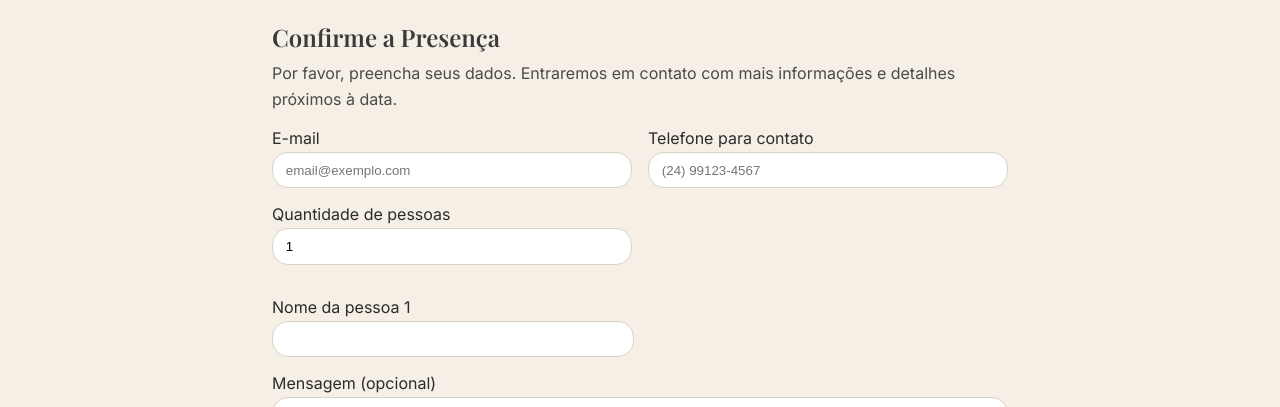
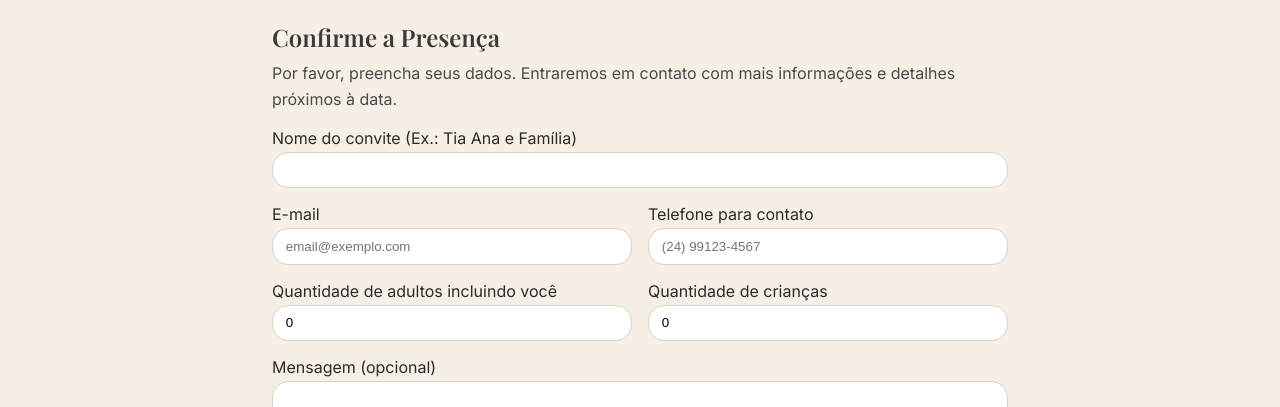
Before and after one commit to PauloEduardoCoelho/casamentoantonioisabella, a React (Vite) app: page / in a window 1280 px wide. Shown: the part 3660-4067 px from the top of the page. Built offline with nearby package versions, Linux system fonts and the light colour scheme.

Commit message:
revertendo as funções do formulário para o ponto ideal e inicial

```diff
--- a/src/App.jsx
+++ b/src/App.jsx
@@ -200,43 +200,31 @@ export default function App(){
   const onSubmitRSVP = async (e) => {
     e.preventDefault();
 
+    const nomeConvite = e.target.nomeConvite.value;
     const email = e.target.email.value;
     const telefone = e.target.telefone.value;
+    const adultos = e.target.adultos.value;
+    const criancas = e.target.criancas.value;
     const mensagem = e.target.mensagem.value;
 
-  const nomesSan = names.map(n => (n || "").trim()).filter(Boolean);
-  if (nomesSan.length !== peopleCount) {
-    alert(`Por favor, preencha os ${peopleCount} nome(s).`);
-    return;
-  }
-
     const formData = new URLSearchParams();
+    formData.append("nomeConvite", nomeConvite);
     formData.append("email", email);
     formData.append("telefone", telefone);
-  formData.append("pessoas", String(peopleCount));
-  formData.append("nomes", JSON.stringify(nomesSan));
+    formData.append("adultos", adultos);
+    formData.append("criancas", criancas);
     formData.append("mensagem", mensagem);
 
     try {
-    const response = await fetch(WEB_APP_URL, {
+      const response = await fetch("https://script.google.com/macros/s/AKfycbwaLVG-c7xQhGRsHPukpVkbdVKNY8Tugilb2iTfn3emmNoi4qI8tA_NVaBY__d8K64/exec", {
         method: "POST",
-      headers: {
-        "Content-Type": "application/x-www-form-urlencoded"
-      },
-      body: formData.toString(),
-      redirect: "follow",
+        body: formData,
       });
 
-    let ok = false;
-    try {
       const result = await response.json();
-      ok = result?.result === "success";
-    } catch {
-      ok = response.ok;
-    }
-
-    if (ok) {
+      if (result.result === "success") {
         setRsvpSent(true);
+        // (opcional) e.target.reset();
       } else {
         alert("Erro ao enviar os dados.");
       }
@@ -390,6 +378,10 @@ const onSubmitRSVP = async (e) => {
             </div>
           ) : (
             <form onSubmit={onSubmitRSVP} className="grid2 gap-4">
+              <label className="muted span2">Nome do convite (Ex.: Tia Ana e Família)
+                <input name="nomeConvite" required className="input mt-1" />
+              </label>
+
               <label className="muted">E-mail
                 <input
                   type="email"
@@ -410,41 +402,25 @@ const onSubmitRSVP = async (e) => {
                 />
               </label>
 
-              <label className="muted">
-                Quantidade de pessoas
+              <label className="muted">Quantidade de adultos incluindo você
                 <input
                   type="number"
-                  min={1}
-                  value={peopleCount}
-                  onChange={(e) => {
-                    const n = Math.max(1, Number(e.target.value || 1));
-                    setPeopleCount(n);
-                    setNames((prev) => {
-                      const copy = [...prev];
-                      copy.length = n;
-                      for (let i = 0; i < n; i++) if (copy[i] == null) copy[i] = "";
-                      return copy;
-                    });
-                  }}
+                  name="adultos"
+                  min={0}
+                  defaultValue={0}
                   className="input mt-1"
                 />
               </label>
 
-              <div className="span2" />
-
-              <div className="span2" style={{display:"grid", gridTemplateColumns:"1fr", gap:"0.75rem"}}>
-                {Array.from({ length: peopleCount }).map((_, idx) => (
-                  <label key={idx} className="muted">
-                    Nome da pessoa {idx + 1}
+              <label className="muted">Quantidade de crianças
                 <input
+                  type="number"
+                  name="criancas"
+                  min={0}
+                  defaultValue={0}
                   className="input mt-1"
-                      value={names[idx] || ""}
-                      onChange={(e) => setNameAt(idx, e.target.value)}
-                      required
                 />
               </label>
-                ))}
-              </div>
 
               <label className="muted span2">Mensagem (opcional)
                 <textarea
```
Lines whose indentation alone changed are shown as unchanged.
